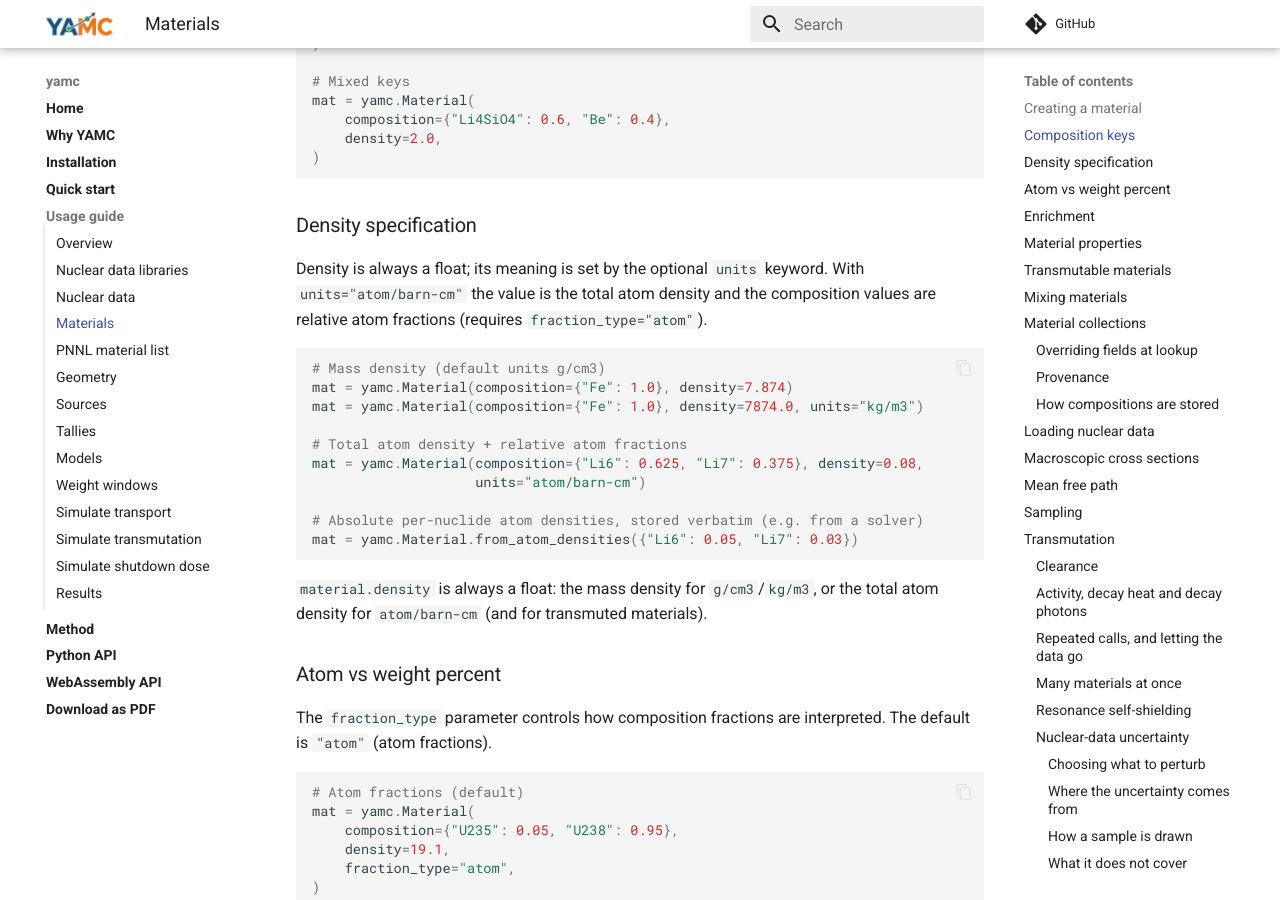
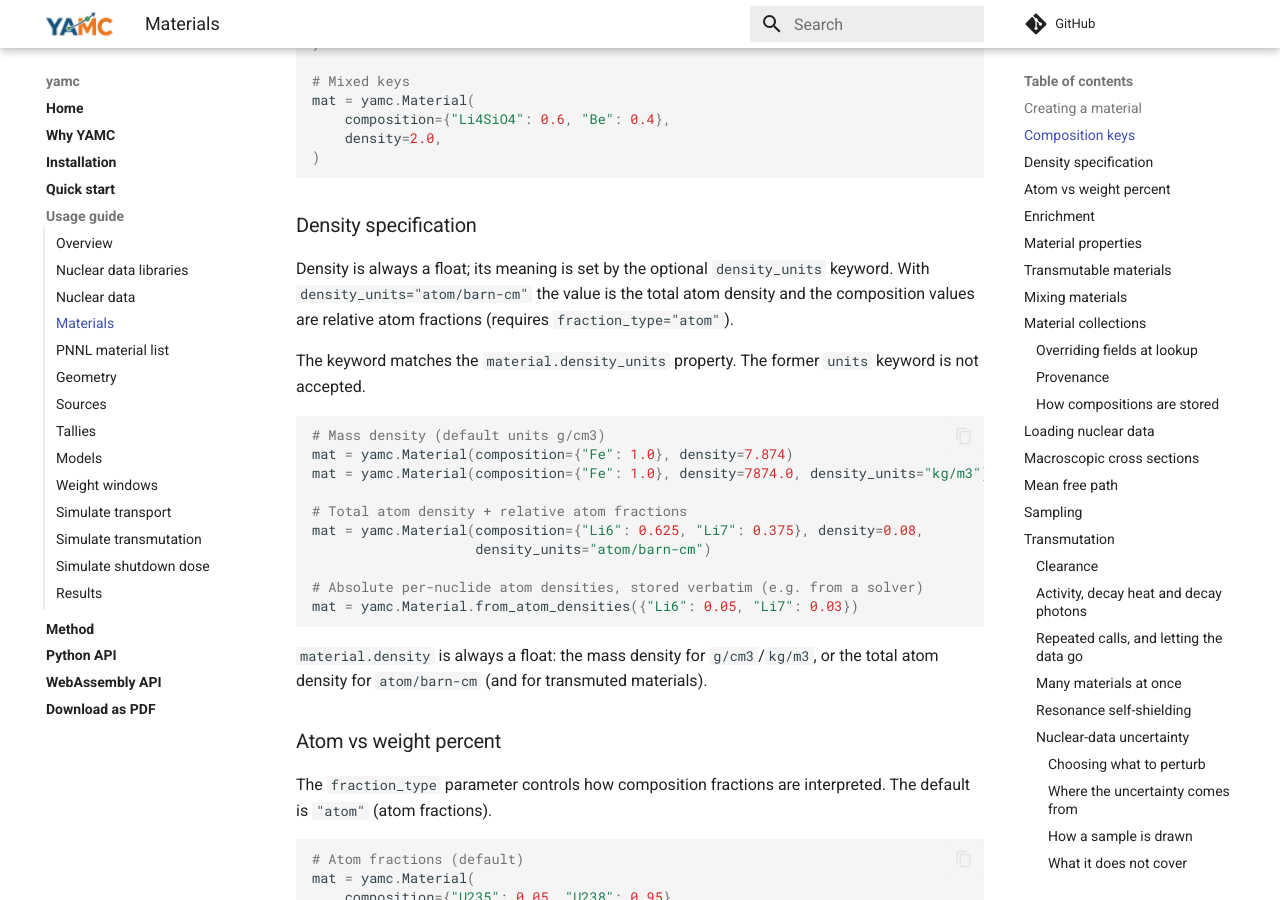
Before and after one commit to fusion-neutronics/yamc, an MkDocs documentation site: the page built from docs/materials.md, in a window 1280 px wide and 900 px high, scrolled down 937 px. Built offline with MkDocs 1.6.1 and Material for MkDocs 9.7.7, drawn with Linux system fonts in a browser that asks for light colours; comment, search, counter and statistics services are not loaded.

Commit message:
Use density_units in Material documentation

````diff
--- a/docs/materials.md
+++ b/docs/materials.md
@@ -48,16 +48,18 @@ mat = yamc.Material(
 
 ### Density specification
 
-Density is always a float; its meaning is set by the optional ``units`` keyword. With ``units="atom/barn-cm"`` the value is the total atom density and the composition values are relative atom fractions (requires ``fraction_type="atom"``).
+Density is always a float; its meaning is set by the optional ``density_units`` keyword. With ``density_units="atom/barn-cm"`` the value is the total atom density and the composition values are relative atom fractions (requires ``fraction_type="atom"``).
+
+The keyword matches the ``material.density_units`` property. The former ``units`` keyword is not accepted.
 
 ```python
 # Mass density (default units g/cm3)
 mat = yamc.Material(composition={"Fe": 1.0}, density=7.874)
-mat = yamc.Material(composition={"Fe": 1.0}, density=7874.0, units="kg/m3")
+mat = yamc.Material(composition={"Fe": 1.0}, density=7874.0, density_units="kg/m3")
 
 # Total atom density + relative atom fractions
 mat = yamc.Material(composition={"Li6": 0.625, "Li7": 0.375}, density=0.08,
-                    units="atom/barn-cm")
+                    density_units="atom/barn-cm")
 
 # Absolute per-nuclide atom densities, stored verbatim (e.g. from a solver)
 mat = yamc.Material.from_atom_densities({"Li6": 0.05, "Li7": 0.03})
````
